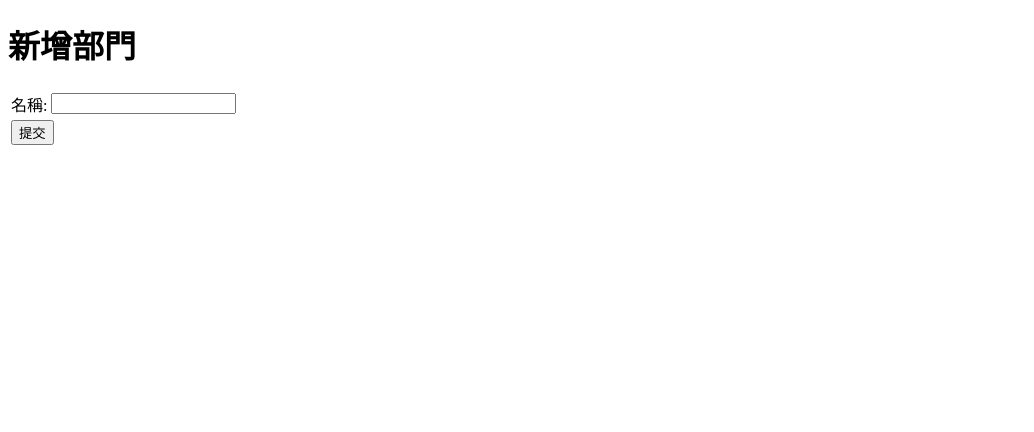
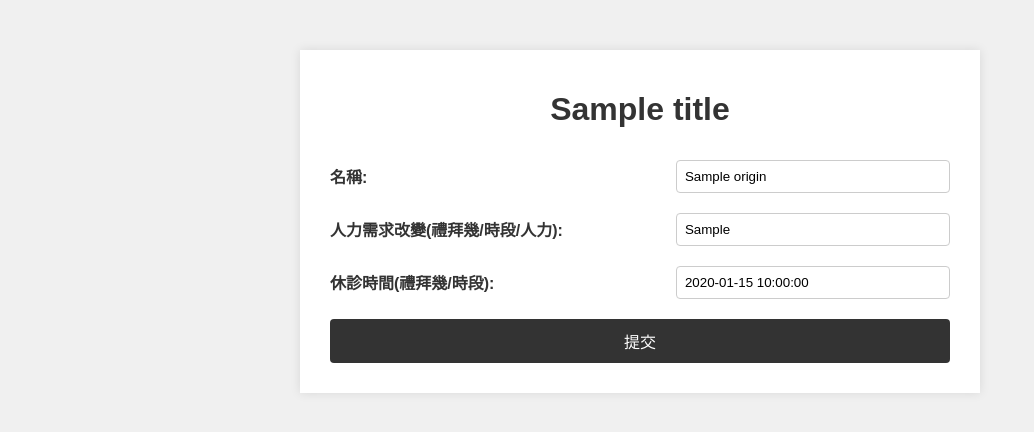
Before and after one commit to weiso131/Scheduling_system, a Flask app: template src/templates/department_form.html in a window 1280 px wide. Shown: the top 432 px of the page, without its empty margins (0-1034 px from the left). Run offline with Flask 3, Linux system fonts and the light colour scheme; the template is opened without the code that fills it: most values are stand-ins (such as "Sample title", 1, 10 or a date in 2020).

Commit message:
Implement Department add, edit front end

```diff
--- a/src/app.py
+++ b/src/app.py
@@ -83,13 +83,19 @@ def edit(target_class, id):
                                    post_url=url_for('edit', target_class=target_class, id=id))
         else:
             my_schedual.employees[id] = set_employee_data(request.form)
-            return redirect(url_for('show_status'))
+
 
     else:
-        pass
+        if request.method == 'GET':
+            target = my_schedual.departments[id]
+            origin = {'name' : target.name,'man_power' : '','rest_time' : ''}
+            return render_template('department_form.html', title="編輯診間資訊", origin=origin, \
+                                   post_url=url_for('edit', target_class=target_class, id=id))
+        else:
+            pass
 
 
-    return "meow"
+    return redirect(url_for('show_status'))
 
 @app.route('/delete/<int:target_class>/<int:id>')
 def delete(target_class, id):
@@ -125,10 +131,12 @@ def add_department():
         return redirect(url_for('home'))
 
     if request.method == 'GET':
-        return render_template('department_form.html')
+        origin = {'name' : '', 'man_power' : '', 'rest_time' : ''}
+        return render_template('department_form.html', origin=origin, title="新增診間")
     else:
         name = request.form['name']
-        my_schedual.departments.append(Department(name, format))
+        new_department = Department(name, format)
+        my_schedual.departments.append(new_department)
         return redirect(url_for('show_status'))
 
 @app.route('/build_schedule')
--- a/src/scheduling/Human.py
+++ b/src/scheduling/Human.py
@@ -83,7 +83,7 @@ class Employee(Human):
         self.personal_leave_input = self.__get_personal_leave()
 
         for pl in personal_leave:
-            self.set_rest_period(pl)
+            self.__set_rest_period(pl)
 
     def schedual_one_day_output(self, day : int):
         employee_work = ""
@@ -103,7 +103,7 @@ class Employee(Human):
     def schedual_fill(self, fill_name : str, day : int, period : int):
         self.state[day][period][0] = fill_name
         self.format.manpower_in_days[day][period] -= 1
-    def set_rest_period(self, personal_leave : tuple):
+    def __set_rest_period(self, personal_leave : tuple):
         start_day, start_period, end_day, end_period = personal_leave
         for i in range(start_day, end_day + 1):
 
--- a/src/templates/department_form.html
+++ b/src/templates/department_form.html
@@ -3,24 +3,52 @@
 <head>
     <meta charset="UTF-8">
     <meta name="viewport" content="width=device-width, initial-scale=1.0">
-    <title>新增部門</title>
+    <title>{{ title }}</title>
+    <link rel="stylesheet" href="{{ url_for('static', filename='form.css') }}">
 </head>
 <body>
-    <h1>新增部門</h1>
+    <div class="container">
+        <h1>{{ title }}</h1>
 
-    <form action="{{ url_for('add_department') }}" method="POST">
+        <form action="{{ post_url }}" method="POST" id="myForm">
             <table>
                 <tbody>
                     <tr>
-                    <td><label for="name">名稱:</label></td>
-                    <td><input type="text" id="name" name="name" required></td>
+                        <td><label for="name" class="label">名稱:</label></td>
+                        <td><input type="text" id="name" name="name" class="input" value="{{ origin['name'] }}" required></td>
                     </tr>
                     <tr>
-                    <td colspan="2"><button type="submit">提交</button></td>
+                        <td><label for="man_power" class="label">人力需求改變(禮拜幾/時段/人力):</label></td>
+                        <td><input type="text" id="man_power" name="man_power" placeholder="ex: 1/上午/2," class="input" value="{{ origin['man_power'] }}"></td>
+                    </tr>
+                    <tr>
+                        <td><label for="rest_time" class="label">休診時間(禮拜幾/時段):</label></td>
+                        <td><input type="text" id="rest_time" name="rest_time" placeholder="ex: 1/上午," class="input" value="{{ origin['rest_time'] }}"></td>
+                    </tr>
+                    <tr>
+                        <td colspan="2"><button type="submit" class="button">提交</button></td>
                     </tr>
                 </tbody>
             </table>
         </form>
+    </div>
+    <script>
+        document.getElementById('myForm').addEventListener('submit', function(event) {
+            const manPower = document.getElementById('man_power').value;
+            const restTime = document.getElementById('rest_time').value;
 
+            const manPowerPattern = /^(\s*[0-7]\/(上午|下午)\/[0-9]*\s*)*(,\s*[0-7]\/(上午|下午)\/[0-9]*\s*)*$/;
+            const restTimePattern = /^(\s*[0-7]\/(上午|下午)\s*)*(,\s*[0-7]\/(上午|下午)\s*)*$/;
+
+            if (!manPowerPattern.test(manPower)) {
+                alert('人力需求改變格式錯誤');
+                event.preventDefault();
+            }
+            if (!restTimePattern.test(restTime)) {
+                alert('休診格式錯誤');
+                event.preventDefault();
+            }
+        });
+    </script>
 </body>
 </html>
--- a/src/templates/employee_form.html
+++ b/src/templates/employee_form.html
@@ -4,7 +4,7 @@
     <meta charset="UTF-8">
     <meta name="viewport" content="width=device-width, initial-scale=1.0">
     <title>{{ title }}</title>
-    <link rel="stylesheet" href="{{ url_for('static', filename='employee_form.css') }}">
+    <link rel="stylesheet" href="{{ url_for('static', filename='form.css') }}">
 </head>
 <body>
     <div class="container">
--- a/src/templates/show_status.html
+++ b/src/templates/show_status.html
@@ -62,7 +62,7 @@
 
         <div class="actions">
             <a href="{{ url_for('add_employee') }}" class="button">新增員工</a>
-            <a href="{{ url_for('add_department') }}" class="button">新增部門</a>
+            <a href="{{ url_for('add_department') }}" class="button">新增診間</a>
             <a href="{{ url_for('build_schedule') }}" class="button">生成班表</a>
         </div>
     </div>
```
Also changed, not shown: src/static/form.css (renamed from src/static/employee_form.css). Lines whose indentation alone changed are shown as unchanged.
